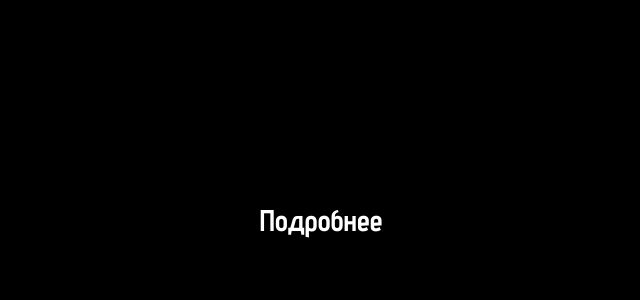
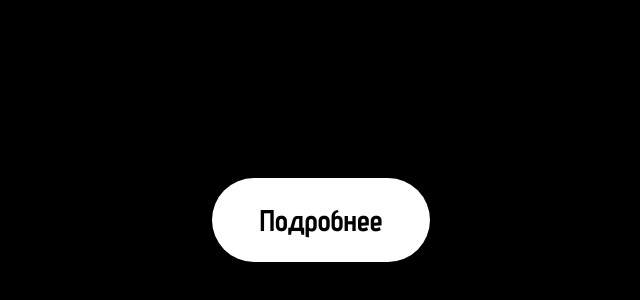
Before and after one commit to nprmr/gamehubsite, a Next.js app: page / in a window 1280 px wide. Shown: the part 180-480 px from the top of the page, without its empty margins (319-959 px from the left). Built offline with nearby package versions, Linux system fonts and the light colour scheme.

Commit message:
Change to main branch

```diff
--- a/src/app/page.tsx
+++ b/src/app/page.tsx
@@ -14,7 +14,7 @@ export default function HomePage() {
             onClick={() => router.push("/never-ever")}
             className="
           px-12 py-6 rounded-full
-          bg-black text-white font-bold text-3xl
+          bg-white text-black font-bold text-3xl
           shadow-lg transition-colors
           hover:bg-neutral-200
         "
```
